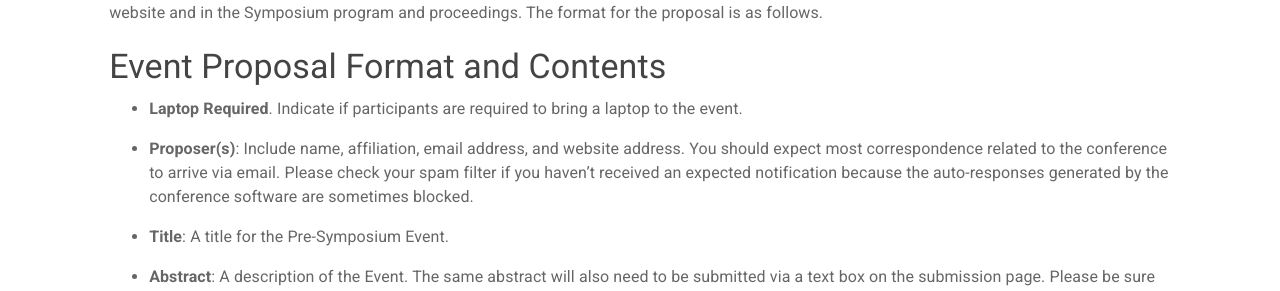
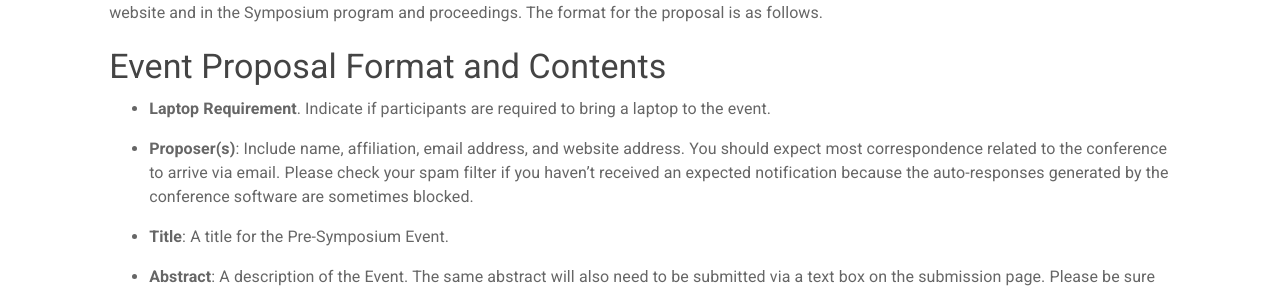
Before and after one commit to sheckman/sigcse2019, a Jekyll site: the page built from authors/presymposium.md, in a window 1280 px wide and 900 px high, scrolled down 967 px. Shown: the part 161-452 px from the top of the window. Built offline with Jekyll 4.4.1, drawn with Linux system fonts in a browser that asks for light colours.

Commit message:
Minor update to Pre Symposium Events.

```diff
--- a/authors/presymposium.md
+++ b/authors/presymposium.md
@@ -25,7 +25,7 @@ The full proposal is used for the review process only. If the proposal is accept
 
 ### Event Proposal Format and Contents
 
--   **Laptop Required**. Indicate if participants are required to bring a laptop to the event.
+-   **Laptop Requirement**. Indicate if participants are required to bring a laptop to the event.
 
 -   **Proposer(s)**:  Include name, affiliation, email address, and website address. You should expect most correspondence related to the conference to arrive via email. Please check your spam filter if you haven’t received an expected notification because the auto-responses generated by the conference software are sometimes blocked.
 
```
